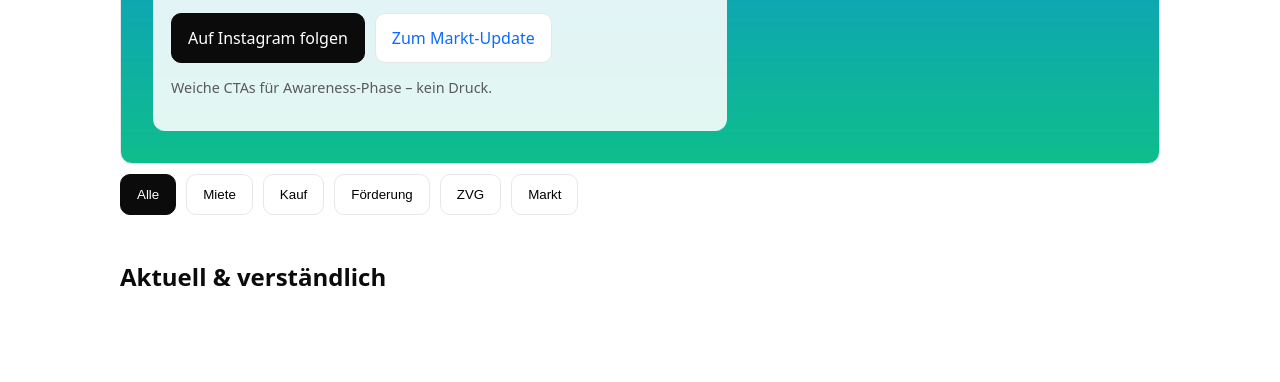
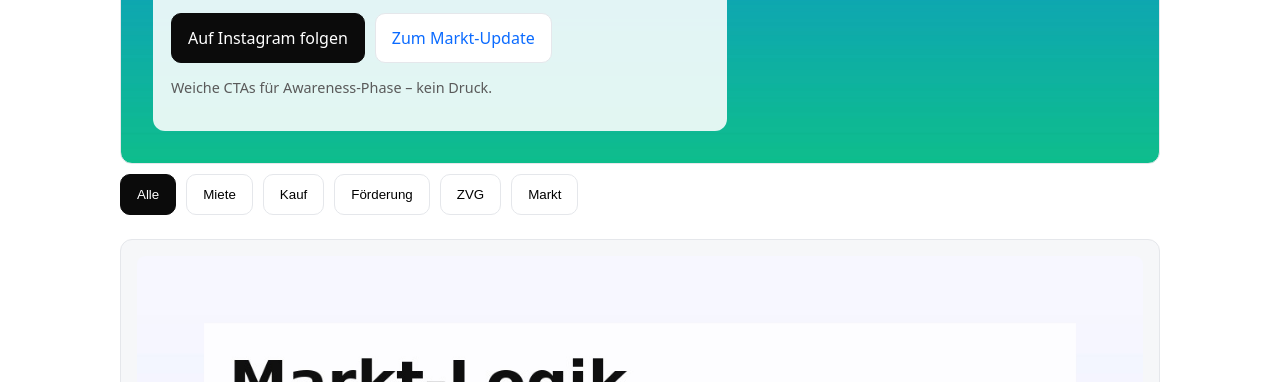
Before and after one commit to smartlivingberlin/smartliving.berlin, a plain HTML site: page index.html in a window 1280 px wide. Shown: the part 418-800 px from the top of the page. Drawn offline with Linux system fonts and the light colour scheme.

Commit message:
feat: feed.js für Kartenanzeige eingebunden

```diff
--- a/feed.js
+++ b/feed.js
@@ -1,20 +1,18 @@
-async function loadFeed(topic="alle"){
-  const wrap=document.getElementById('feed'); if(!wrap) return;
-  try{
-    const res=await fetch('./content.json?'+Date.now()); // Cache-Buster
-    const items=await res.json();
-    const data = topic==="alle" ? items : items.filter(i=>i.topic===topic);
-    wrap.innerHTML = data.map(i=>`
-      <div class="card">
-        <img src="${i.img}" alt="${i.title}" style="width:100%;height:auto;border-radius:10px;margin-bottom:10px">
-        <h3>${i.title}</h3>
-        <a class="btn" href="${i.url}" target="${i.url.startsWith('http')?'_blank':'_self'}" rel="noopener">Öffnen</a>
-      </div>`).join('');
-  }catch(e){
-    wrap.innerHTML='<div class="card">Feed konnte nicht geladen werden.</div>';
-  }
-}
-document.getElementById('topicbar').addEventListener('click',e=>{
-  if(e.target.dataset.topic){ loadFeed(e.target.dataset.topic); }
-});
-loadFeed(); // Start: Alle
+fetch('./content.json')
+  .then(res => res.json())
+  .then(data => {
+    const container = document.getElementById('feedwrap');
+    container.innerHTML = '';
+    data.forEach(item => {
+      const card = document.createElement('div');
+      card.className = 'card';
+      card.innerHTML = `
+        <img src="${item.img}" alt="${item.title}" style="width:100%;border-radius:8px;margin-bottom:10px;">
+        <h3>${item.title}</h3>
+        <p>${item.excerpt}</p>
+        <a href="${item.url}" class="btn">Mehr erfahren</a>
+      `;
+      container.appendChild(card);
+    });
+  })
+  .catch(err => console.error('Feed Fehler:', err));
--- a/index.html
+++ b/index.html
@@ -122,3 +122,7 @@
     </div>
   </div>
 </section>
+
+
+
+<script src="./feed.js"></script>
```
